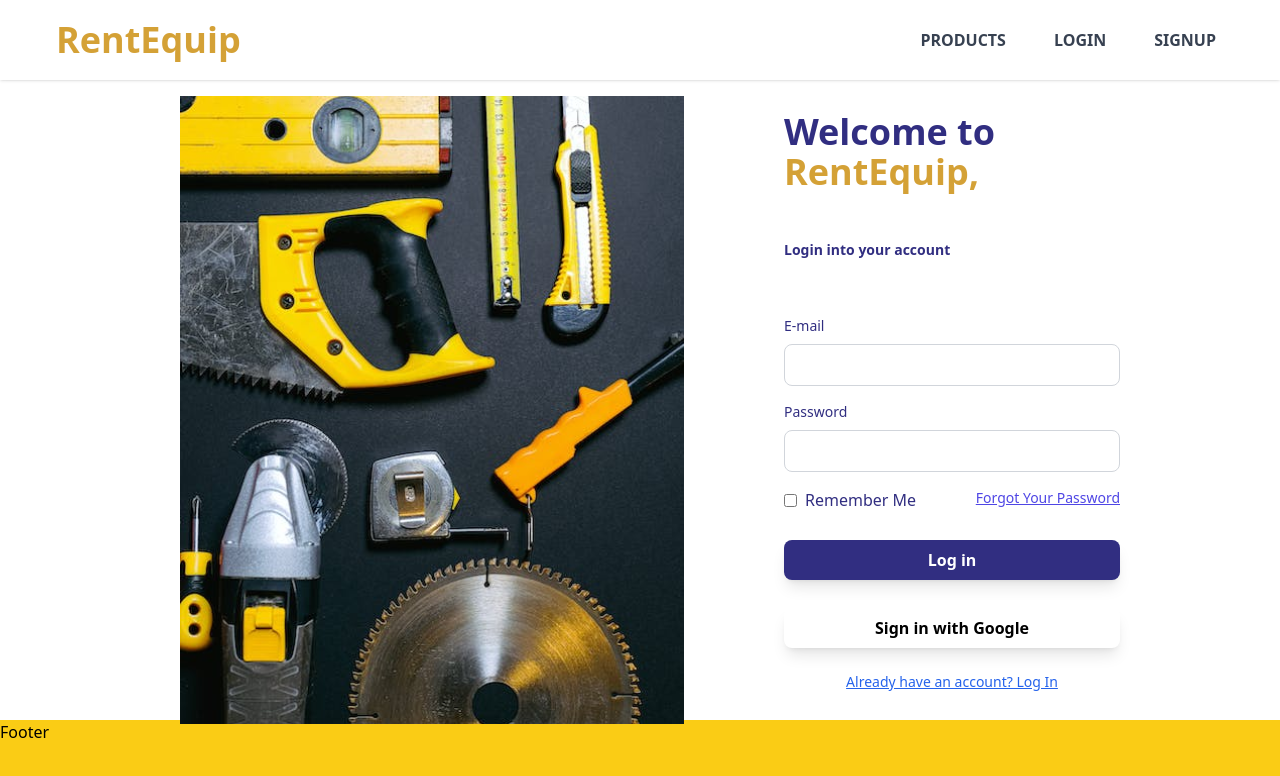
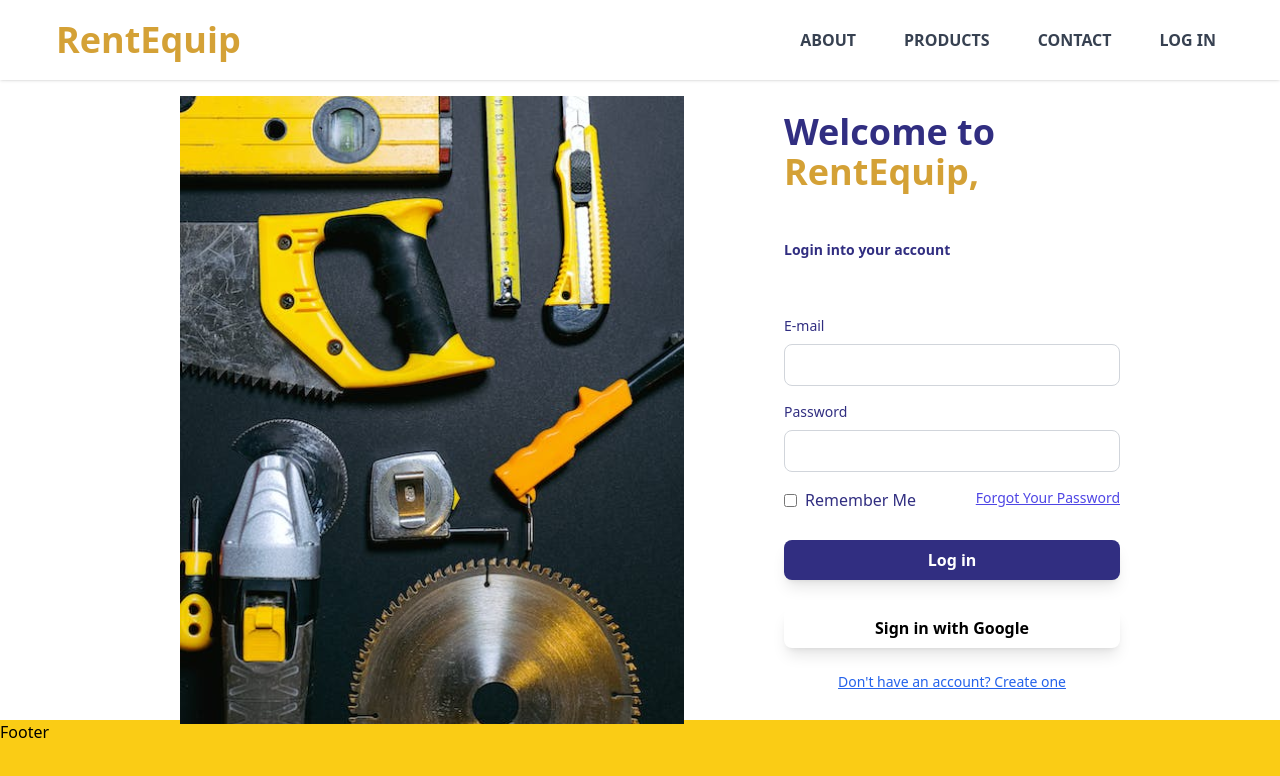
Before and after one commit to ConstantinHuidu/rentingdev, a Next.js app: page /login in a window 1280 px wide. Shown: the top 776 px of the page. Built offline with nearby package versions, Linux system fonts and the light colour scheme; no server answers.

Commit message:
logout button and protected routes

```diff
--- a/components/layout/Header.tsx
+++ b/components/layout/Header.tsx
@@ -1,7 +1,14 @@
 import Link from "next/link";
 import React from "react";
+import { signOut } from "next-auth/react";
+import { useSession } from "next-auth/react";
 
 const Header = () => {
+  const { data: session, status } = useSession();
+
+  const handleSignOut = () => {
+    signOut();
+  };
   return (
     <nav className="fixed top-0 left-0 bg-white w-full h-[10vh] shadow">
       <div className="container m-auto h-full flex justify-between items-center text-gray-700">
@@ -13,29 +20,58 @@ const Header = () => {
         <ul className="hidden md:flex items-center pr-10 text-base font-semibold cursor-pointer uppercase">
           <Link
             className="hover:bg-gray-200 rounded-lg py-4 px-6"
+            href="/about"
+          >
+            About
+          </Link>
+          <Link
+            className="hover:bg-gray-200 rounded-lg py-4 px-6"
             href="/products"
           >
             Products
           </Link>
           <Link
             className="hover:bg-gray-200 rounded-lg py-4 px-6"
-            href="/login"
+            href="/contact"
           >
-            Login
+            Contact
           </Link>
-          <Link
+          {!session?.user && (
+            <Link
+              className="hover:bg-gray-200 rounded-lg py-4 px-6"
+              href="/login"
+            >
+              Log in
+            </Link>
+          )}
+          {/* <Link
             className="hover:bg-gray-200 rounded-lg py-4 px-6"
             href="/signup"
           >
             Signup
-          </Link>
+          </Link> */}
+          {session?.user && (
+            <Link
+              onClick={handleSignOut}
+              className="hover:bg-gray-200 rounded-lg py-4 px-6"
+              href="/signup"
+            >
+              Sign out
+            </Link>
+          )}
         </ul>
         <button className="block md:hidden py-3 px-4 mx-2 rounded focus:outline-none hover:bg-gray-200 group">
           <div className="w-7 h-1 bg-gray-600 mb-1"></div>
           <div className="w-7 h-1 bg-gray-600 mb-1"></div>
           <div className="w-7 h-1 bg-gray-600"></div>
-          <div className="absolute top-0 -right-full h-screen w-3/5 bg-white border opacity-0 group-focus:right-0 group-focus:opacity-100 transition-all duration-300">
+          <div className="absolute top-14 -right-full h-screen w-full bg-white border opacity-0 group-focus:right-0 group-focus:opacity-100 transition-all duration-300">
             <ul className="flex flex-col items-center w-full text-base pt-10 uppercase">
+              <Link
+                className="hover:bg-gray-200 rounded-lg py-4 px-6 w-full cursor-pointer"
+                href="/about"
+              >
+                About
+              </Link>
               <Link
                 className="hover:bg-gray-200 rounded-lg py-4 px-6 w-full cursor-pointer"
                 href="/products"
@@ -44,16 +80,33 @@ const Header = () => {
               </Link>
               <Link
                 className="hover:bg-gray-200 rounded-lg py-4 px-6 w-full cursor-pointer"
-                href="/login"
+                href="/contact"
               >
-                Login
+                Contact
               </Link>
-              <Link
+              {!session?.user && (
+                <Link
+                  className="hover:bg-gray-200 rounded-lg py-4 px-6 w-full cursor-pointer"
+                  href="/login"
+                >
+                  Log in
+                </Link>
+              )}
+              {/* <Link
                 className="hover:bg-gray-200 rounded-lg py-4 px-6 w-full cursor-pointer"
                 href="/signup"
               >
                 Signup
-              </Link>
+              </Link> */}
+              {session?.user && (
+                <Link
+                  onClick={handleSignOut}
+                  className="hover:bg-gray-200 rounded-lg py-4 px-6 w-full cursor-pointer"
+                  href="/signup"
+                >
+                  Sign out
+                </Link>
+              )}
             </ul>
           </div>
         </button>
--- a/components/login/Login.tsx
+++ b/components/login/Login.tsx
@@ -111,10 +111,10 @@ const Login = () => {
           </button>
 
           <Link
-            href="/login"
+            href="/signup"
             className="underline text-blue-600 text-sm hover:text-blue-800 visited:text-purple-600 py-2 md:py-4 flex justify-center items-center"
           >
-            Already have an account? Log In
+            Don't have an account? Create one
           </Link>
         </form>
       </div>
--- a/components/signup/Signup.tsx
+++ b/components/signup/Signup.tsx
@@ -94,7 +94,7 @@ const Signup = () => {
         >
           <h2 className="text-xl md:text-4xl font-bold">
             <span className="text-indigo-900">Welcome to</span>{" "}
-            <span className="text-yellow-600 opacity-80">RentEquip,</span>
+            <span className="text-yellow-600 opacity-80 z-[1]">RentEquip,</span>
           </h2>
           <p className="text-indigo-900 text-sm font-semibold py-1 md:py-4">
             Create an account
--- a/pages/_app.tsx
+++ b/pages/_app.tsx
@@ -1,11 +1,17 @@
 import Layout from "@/components/layout/Layout";
 import "@/styles/globals.css";
+import { SessionProvider } from "next-auth/react";
 import type { AppProps } from "next/app";
 
-export default function App({ Component, pageProps }: AppProps) {
+export default function App({
+  Component,
+  pageProps: { session, ...pageProps },
+}: AppProps) {
   return (
-    <Layout>
-      <Component {...pageProps} />
-    </Layout>
+    <SessionProvider session={session}>
+      <Layout>
+        <Component {...pageProps} />
+      </Layout>
+    </SessionProvider>
   );
 }
```
